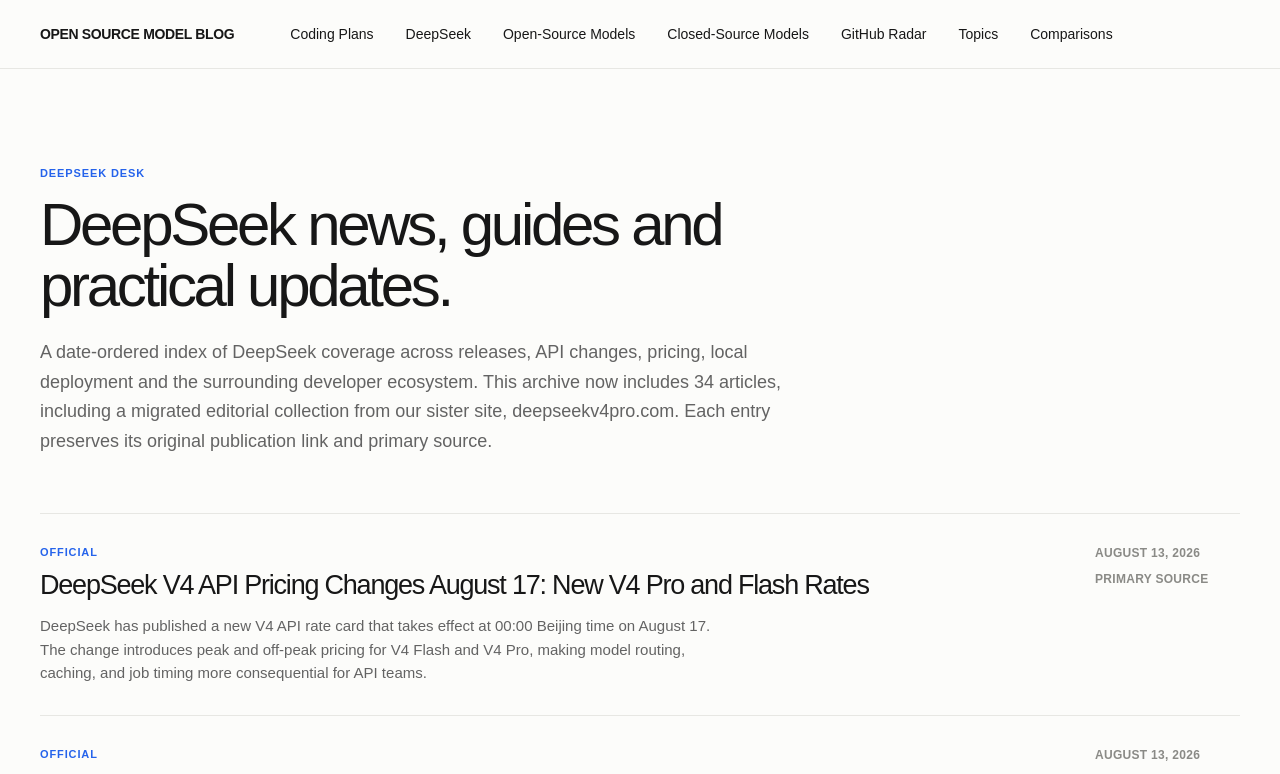
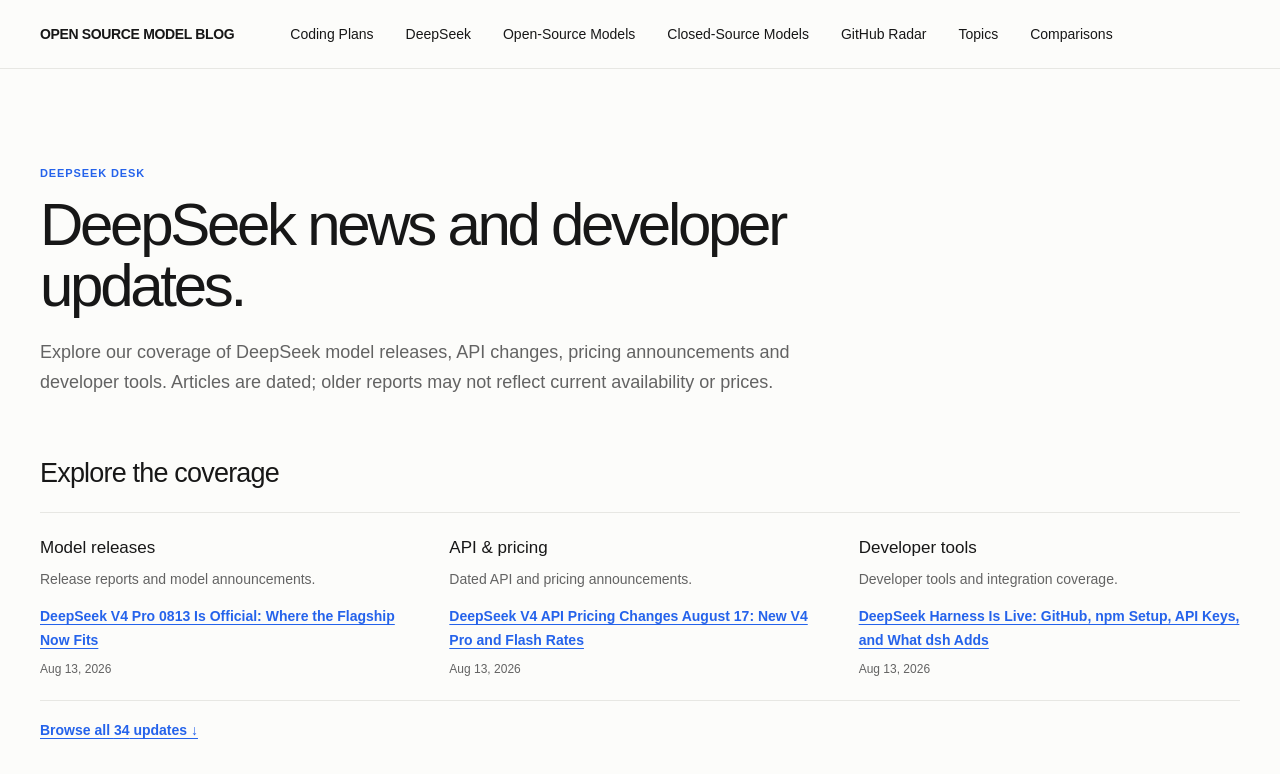
Before and after one commit to flashcoder111/DSFLASH, a Next.js app: page /deepseek in a window 1280 px wide. Shown: the top 774 px of the page. Built offline with nearby package versions, Linux system fonts and the light colour scheme.

Commit message:
Improve DeepSeek updates hub navigation

```diff
--- a/src/app/deepseek/page.tsx
+++ b/src/app/deepseek/page.tsx
@@ -4,9 +4,9 @@ import { importedDeepSeekNews } from "@/lib/deepseek-imported-news";
 import { newsItems } from "@/lib/site-data";
 
 export const metadata: Metadata = {
-  title: "DeepSeek News, Guides & Updates",
+  title: "DeepSeek News & Developer Updates",
   description:
-    "Independent DeepSeek coverage: model releases, API changes, pricing, developer guides and ecosystem updates, ordered by date.",
+    "Explore dated DeepSeek coverage of model releases, API and pricing announcements, and developer tools.",
   alternates: { canonical: "/deepseek" }
 };
 
@@ -14,23 +14,45 @@ export default function DeepSeekPage() {
   const updates = [...newsItems, ...importedDeepSeekNews].sort(
     (left, right) => Date.parse(right.date) - Date.parse(left.date)
   );
+  const topics = [
+    { title: "Model releases", slug: "deepseek-v4-pro-0813-official-api-release", description: "Release reports and model announcements." },
+    { title: "API & pricing", slug: "deepseek-v4-api-pricing-increase-0817", description: "Dated API and pricing announcements." },
+    { title: "Developer tools", slug: "deepseek-harness-github-npm-api-key-developer-preview", description: "Developer tools and integration coverage." }
+  ];
 
   return (
     <div className="page-container">
       <header className="page-intro">
         <p className="eyebrow">DeepSeek desk</p>
-        <h1>DeepSeek news, guides and practical updates.</h1>
+        <h1>DeepSeek news and developer updates.</h1>
         <p>
-          A date-ordered index of DeepSeek coverage across releases, API
-          changes, pricing, local deployment and the surrounding developer
-          ecosystem. This archive now includes {updates.length} articles,
-          including a migrated editorial collection from our sister site,
-          deepseekv4pro.com. Each entry preserves its original publication
-          link and primary source.
+          Explore our coverage of DeepSeek model releases, API changes,
+          pricing announcements and developer tools. Articles are dated;
+          older reports may not reflect current availability or prices.
         </p>
       </header>
 
-      <section className="article-list" aria-label="DeepSeek news">
+      <nav className="deepseek-topics" aria-label="Explore DeepSeek coverage">
+        <h2>Explore the coverage</h2>
+        <div className="deepseek-topics__links">
+          {topics.map((topic) => {
+            const article = updates.find((item) => item.slug === topic.slug);
+            if (!article) return null;
+            return <div key={topic.slug}>
+              <h3>{topic.title}</h3>
+              <p>{topic.description}</p>
+              <Link href={`/deepseek/${article.slug}`}>{article.title}</Link>
+              <span>{new Date(`${article.date}T00:00:00Z`).toLocaleDateString("en-US", { month: "short", day: "numeric", year: "numeric", timeZone: "UTC" })}</span>
+            </div>;
+          })}
+        </div>
+        <a className="deepseek-topics__all" href="#all-updates">Browse all {updates.length} updates ↓</a>
+      </nav>
+
+      <section className="deepseek-archive" id="all-updates" aria-labelledby="all-updates-heading">
+        <h2 id="all-updates-heading">All updates</h2>
+        <p>Listed by publication date. The archive includes articles migrated from our related publication, DeepSeek V4 Pro, with their original publication links preserved.</p>
+      <div className="article-list">
         {updates.map((item) => (
           <article className="article-list-item" key={item.slug}>
             <div>
@@ -46,6 +68,7 @@ export default function DeepSeekPage() {
             </div>
           </article>
         ))}
+      </div>
       </section>
     </div>
   );
--- a/src/app/globals.css
+++ b/src/app/globals.css
@@ -92,3 +92,14 @@ button, input, textarea, select { font: inherit; }
 @media (max-width: 600px) { .site-header__inner { min-height: 64px; gap: 15px; padding: 16px 0; }.wordmark { font-size: 12px; }.primary-nav { justify-content: flex-start; flex-wrap: wrap; gap: 10px 18px; font-size: 13px; }.home-intro, .page-intro { padding-top: 60px; }.home-intro h1 { font-size: 48px; }.home-intro__copy, .page-intro p:not(.eyebrow) { font-size: 16px; }.topic-row { gap: 10px 16px; }.topic-row a::after { padding-left: 16px; }.featured__content { padding: 30px 24px 34px; }.featured h2 { font-size: 31px; }.article-grid, .directory-grid { grid-template-columns: 1fr; }.section-heading { align-items: start; flex-direction: column; gap: 11px; margin-top: 58px; }.note-row { grid-template-columns: 1fr; gap: 7px; }.article-list-item { grid-template-columns: 1fr; gap: 16px; padding: 25px 0; }.article-list-item__meta { grid-template-columns: auto auto; justify-content: start; gap: 15px; }.article-list-item h2 { font-size: 24px; }.article-header { padding-top: 60px; }.article-header h1 { font-size: 40px; }.article-header__dek { font-size: 17px; }.article-body p { font-size: 17px; }.site-footer__grid { grid-template-columns: 1fr; gap: 30px; padding: 42px 0; }.site-footer__grid > section:first-child { grid-column: auto; }.facts { grid-template-columns: 1fr; } }
 
 @media (max-width: 600px) { .radar-toolbar, .topic-toolbar { align-items: start; flex-direction: column; gap: 14px; }.radar-sort { flex-wrap: wrap; white-space: normal; }.radar-item__meta { grid-template-columns: 1fr; gap: 8px; } }
+
+.deepseek-topics { padding: 0 0 48px; }
+.deepseek-topics h2, .deepseek-archive > h2 { margin: 0 0 18px; font-size: 27px; letter-spacing: -.03em; }
+.deepseek-topics__links { display: grid; grid-template-columns: repeat(3, minmax(0, 1fr)); gap: 28px; padding: 22px 0; border-top: 1px solid var(--line); border-bottom: 1px solid var(--line); }
+.deepseek-topics__links h3 { margin: 0; font-size: 17px; }
+.deepseek-topics__links p { margin: 9px 0 14px; color: var(--muted); font-size: 14px; line-height: 1.5; }
+.deepseek-topics__links a, .deepseek-topics__all { color: var(--blue); font-size: 14px; font-weight: 650; line-height: 1.5; text-decoration: underline; text-underline-offset: 3px; }
+.deepseek-topics__links span { display: block; margin-top: 8px; color: var(--muted); font-size: 12px; }
+.deepseek-topics__all { display: inline-block; margin-top: 19px; }
+.deepseek-archive > p { max-width: 70ch; margin: 0 0 24px; color: var(--muted); font-size: 14px; line-height: 1.6; }
+@media (max-width: 600px) { .deepseek-topics__links { grid-template-columns: 1fr; gap: 24px; }.deepseek-topics { padding-bottom: 44px; } }
```
